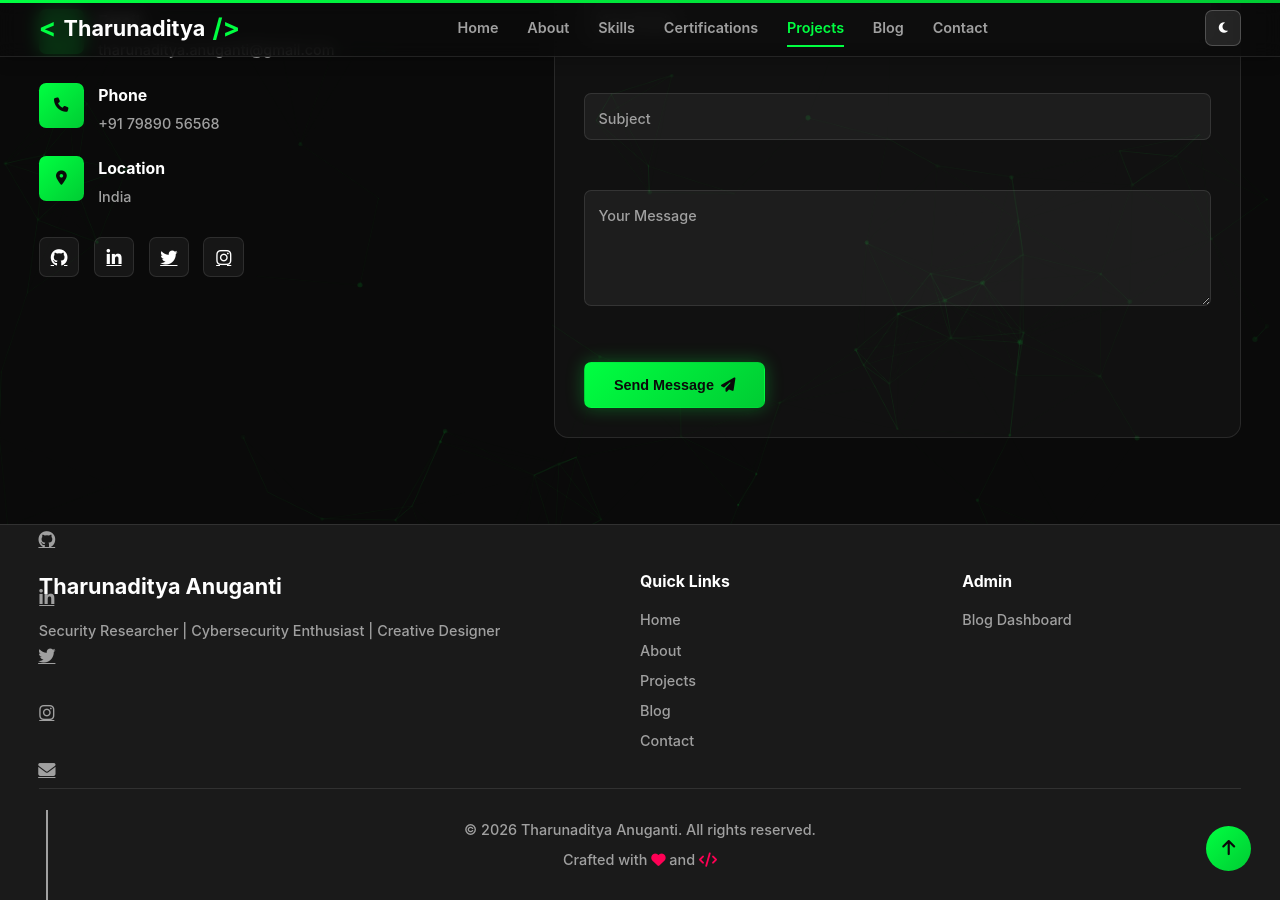
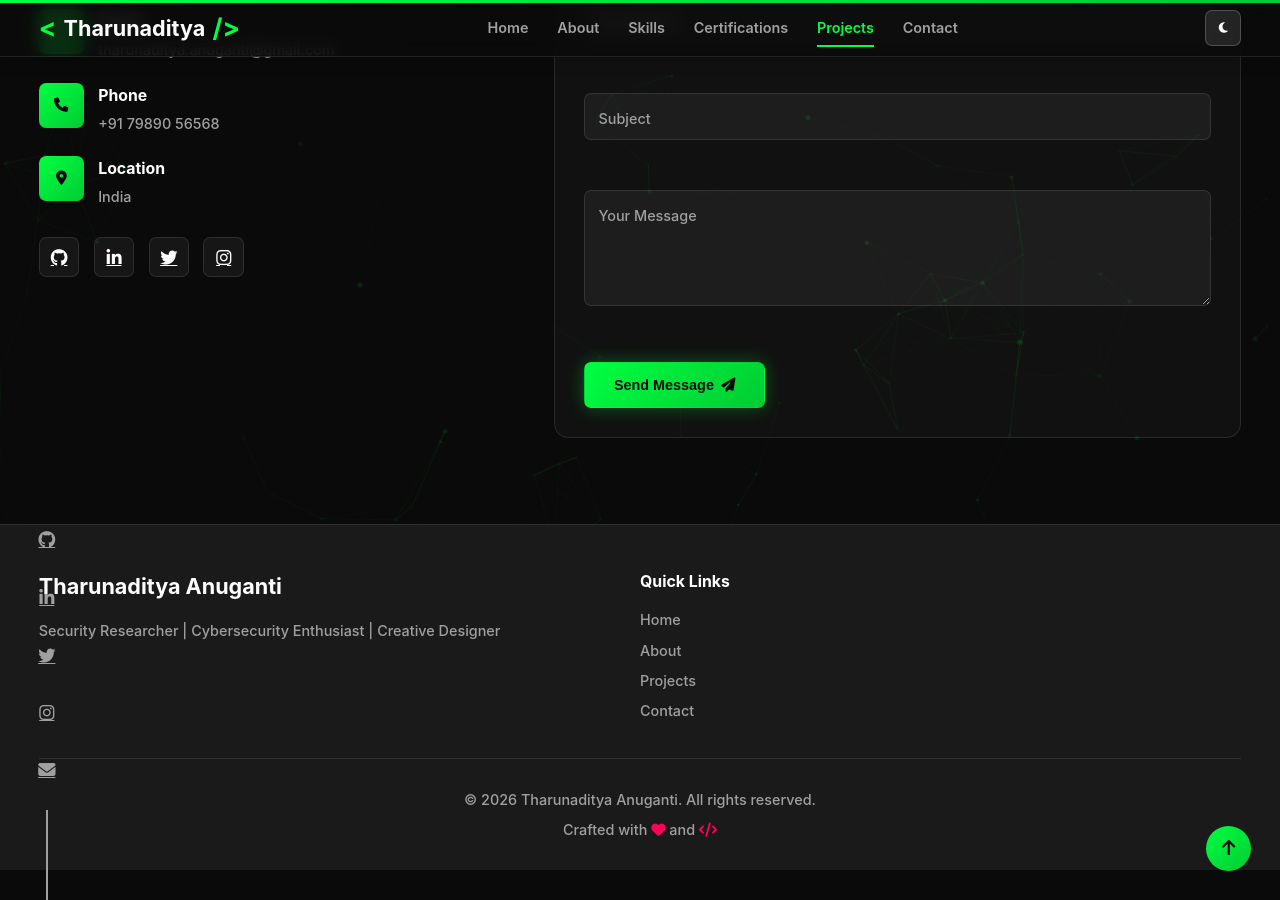
Before and after one commit to Tharunaditya/tharunaditya.github.io, a Jekyll site: the page built from index.html, in a window 1280 px wide and 900 px high, scrolled down 5797 px. Built offline with Jekyll 4.4.1, drawn with Linux system fonts in a browser that asks for light colours; after the commit the page ends 6667 px from its top, so only the background shows below that.

Commit message:
FEAT: Add blog enable/disable toggle configuration
- Added 'enable_blog' setting to _config.yml
- Wrapped blog navigation links in default layout and index page with Liquid conditionals
- Allows temporary hiding of blog section via configuration switch

```diff
--- a/_config.yml
+++ b/_config.yml
@@ -25,6 +25,7 @@ social:
     - https://instagram.com/adityaanuganti
 
 # Blog Settings
+enable_blog: false
 paginate: 10
 paginate_path: "/blog/page:num/"
 
--- a/_layouts/default.html
+++ b/_layouts/default.html
@@ -95,7 +95,9 @@
             <div class="nav-links">
                 <a href="{{ '/' | relative_url }}" class="nav-link">Home</a>
                 <a href="{{ '/about' | relative_url }}" class="nav-link">About</a>
+                {% if site.enable_blog %}
                 <a href="{{ '/blog' | relative_url }}" class="nav-link">Blog</a>
+                {% endif %}
                 <a href="{{ '/contact' | relative_url }}" class="nav-link">Contact</a>
             </div>
             <div class="nav-controls">
@@ -136,7 +138,9 @@
                     <ul>
                         <li><a href="{{ '/' | relative_url }}">Home</a></li>
                         <li><a href="{{ '/about' | relative_url }}">About</a></li>
+                        {% if site.enable_blog %}
                         <li><a href="{{ '/blog' | relative_url }}">Blog</a></li>
+                        {% endif %}
                         <li><a href="{{ '/contact' | relative_url }}">Contact</a></li>
                         <li><a href="{{ '/privacy' | relative_url }}">Privacy Policy</a></li>
                     </ul>
--- a/index.html
+++ b/index.html
@@ -1,3 +1,5 @@
+---
+---
 <!DOCTYPE html>
 <html lang="en">
 <head>
@@ -147,7 +149,9 @@
                 <a href="#skills" class="nav-link" role="menuitem">Skills</a>
                 <a href="#certifications" class="nav-link" role="menuitem">Certifications</a>
                 <a href="#projects" class="nav-link" role="menuitem">Projects</a>
+                {% if site.enable_blog %}
                 <a href="blog/index.html" class="nav-link" role="menuitem">Blog</a>
+                {% endif %}
                 <a href="#contact" class="nav-link" role="menuitem">Contact</a>
             </div>
             <div class="nav-controls">
@@ -712,16 +716,20 @@
                         <li><a href="#home">Home</a></li>
                         <li><a href="#about">About</a></li>
                         <li><a href="#projects">Projects</a></li>
+                        {% if site.enable_blog %}
                         <li><a href="blog/index.html">Blog</a></li>
+                        {% endif %}
                         <li><a href="#contact">Contact</a></li>
                     </ul>
                 </div>
+                {% if site.enable_blog %}
                 <div class="footer-section">
                     <h4>Admin</h4>
                     <ul>
                         <li><a href="admin/index.html">Blog Dashboard</a></li>
                     </ul>
                 </div>
+                {% endif %}
             </div>
             <div class="footer-bottom">
                 <p>&copy; 2026 Tharunaditya Anuganti. All rights reserved.</p>
```
